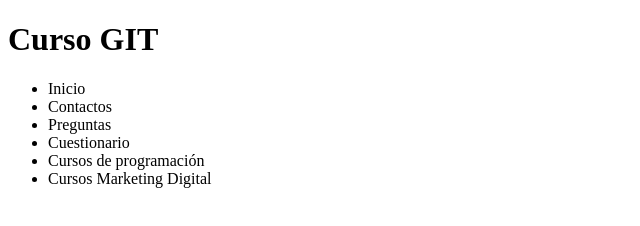
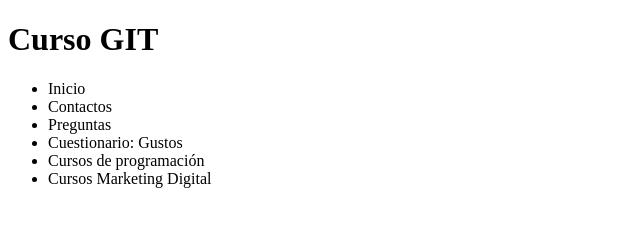
Before and after one commit to JuanDuquee/Alura-Git, a plain HTML site: page index.html in a window 1280 px wide. Shown: the full height of the page, 0-640 px from the left. Drawn offline with Linux system fonts and the light colour scheme.

Commit message:
Corrigiendo li cuestionario

```diff
--- a/index.html
+++ b/index.html
@@ -12,7 +12,7 @@
         <li>Inicio</li>
         <li>Contactos</li>
         <li>Preguntas</li>
-        <li>Cuestionario</li>
+        <li>Cuestionario: Gustos</li>
         <li>Cursos de programación</li>
         <li>Cursos Marketing Digital</li>
     </ul>
```
